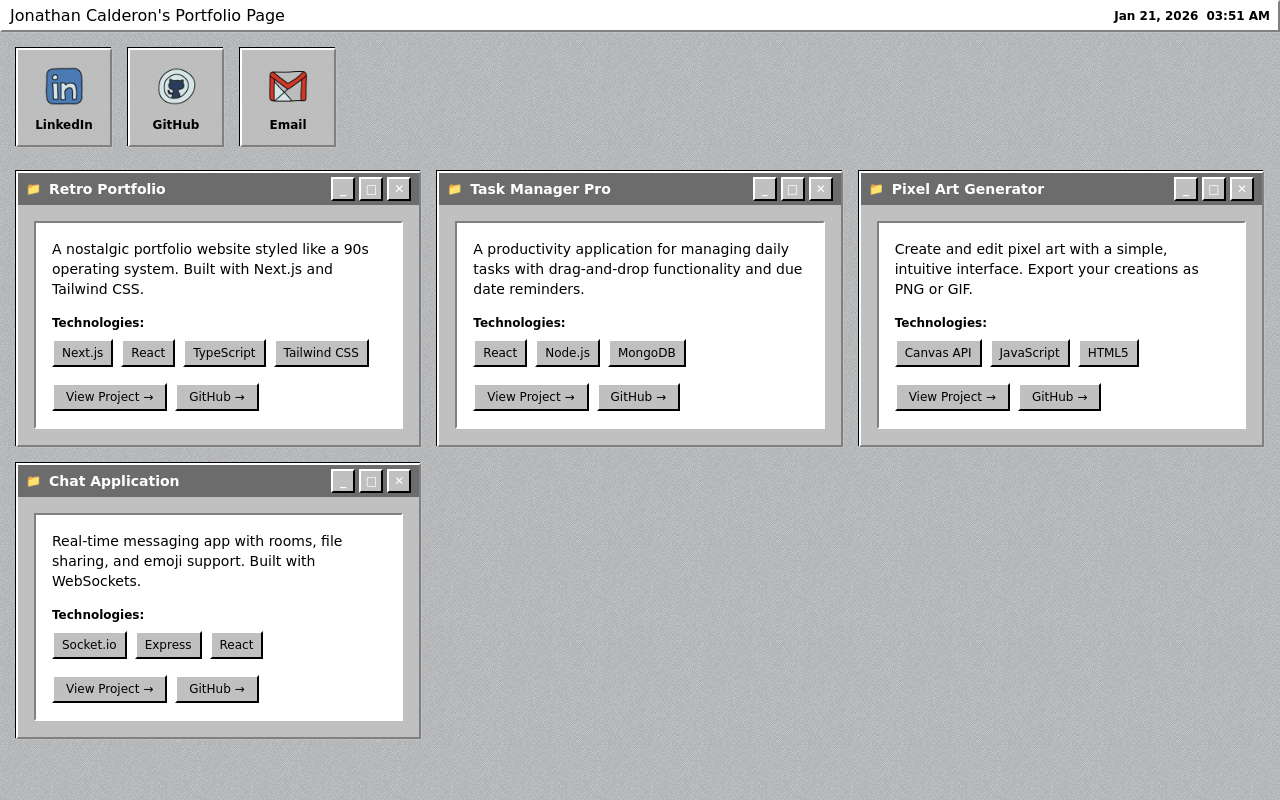
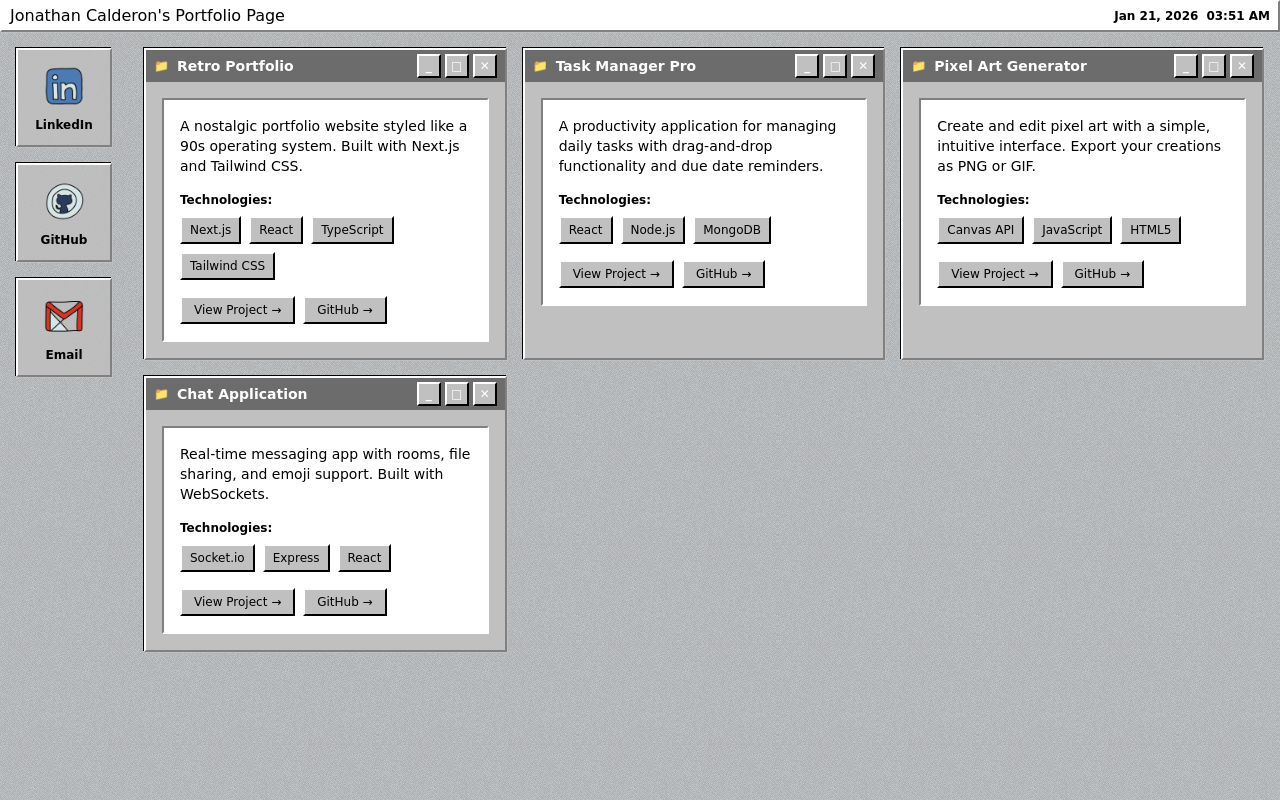
Before and after one commit to Jonathan1600/retro-portfolio, a Next.js app: page / in a window 1280 px wide. Built offline with nearby package versions, Linux system fonts and the light colour scheme.

Commit message:
Moving desktop icons to the left

```diff
--- a/src/app/page.tsx
+++ b/src/app/page.tsx
@@ -111,8 +111,8 @@ export default function HomePage() {
           })}
         </div>
       </header>
-      <section className="flex-1 overflow-auto p-4">
-        <div className="mb-6 flex flex-wrap gap-4">
+      <section className="flex flex-1 overflow-auto">
+        <div className="flex flex-col gap-4 p-4">
           {desktopIcons.map((icon) => (
             <a
               key={icon.id}
@@ -141,6 +141,7 @@ export default function HomePage() {
             </a>
           ))}
         </div>
+        <div className="flex-1 overflow-auto p-4">
           <div className="grid grid-cols-1 gap-4 md:grid-cols-2 lg:grid-cols-3">
             {projects.map((project) => (
               <ProjectWindow
@@ -151,6 +152,7 @@ export default function HomePage() {
                 onClose={() => setActiveWindow(null)}
               />
             ))}
+          </div>
         </div>
       </section>
 
```
Lines whose indentation alone changed are shown as unchanged.
